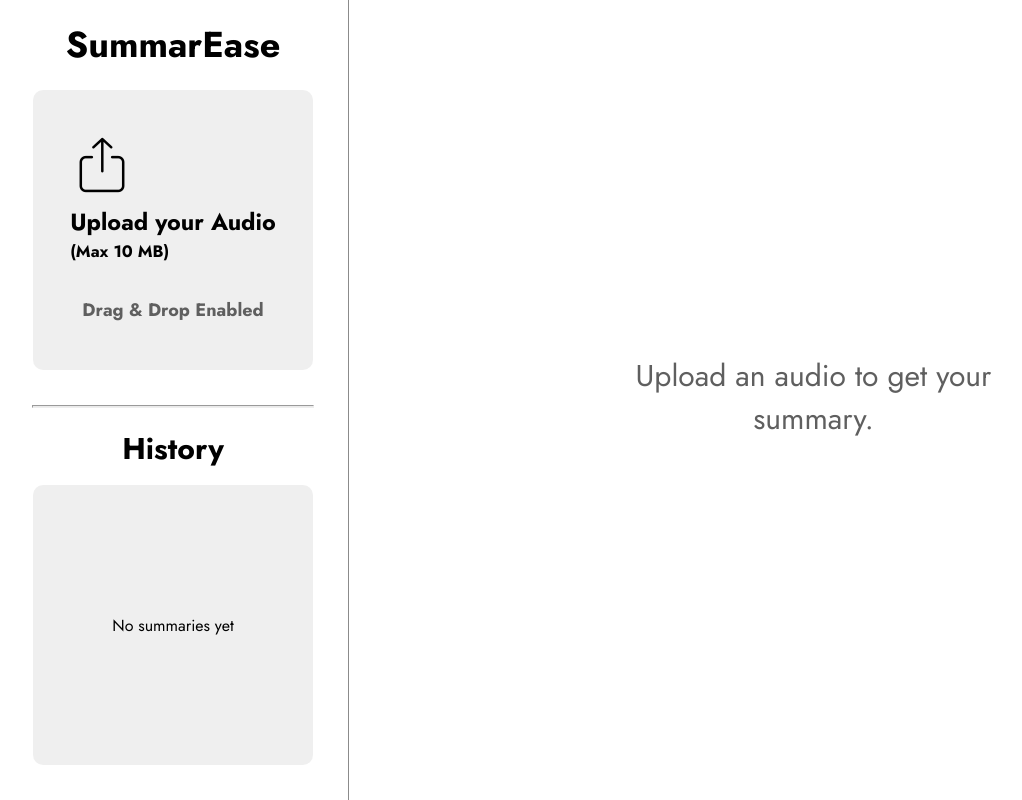
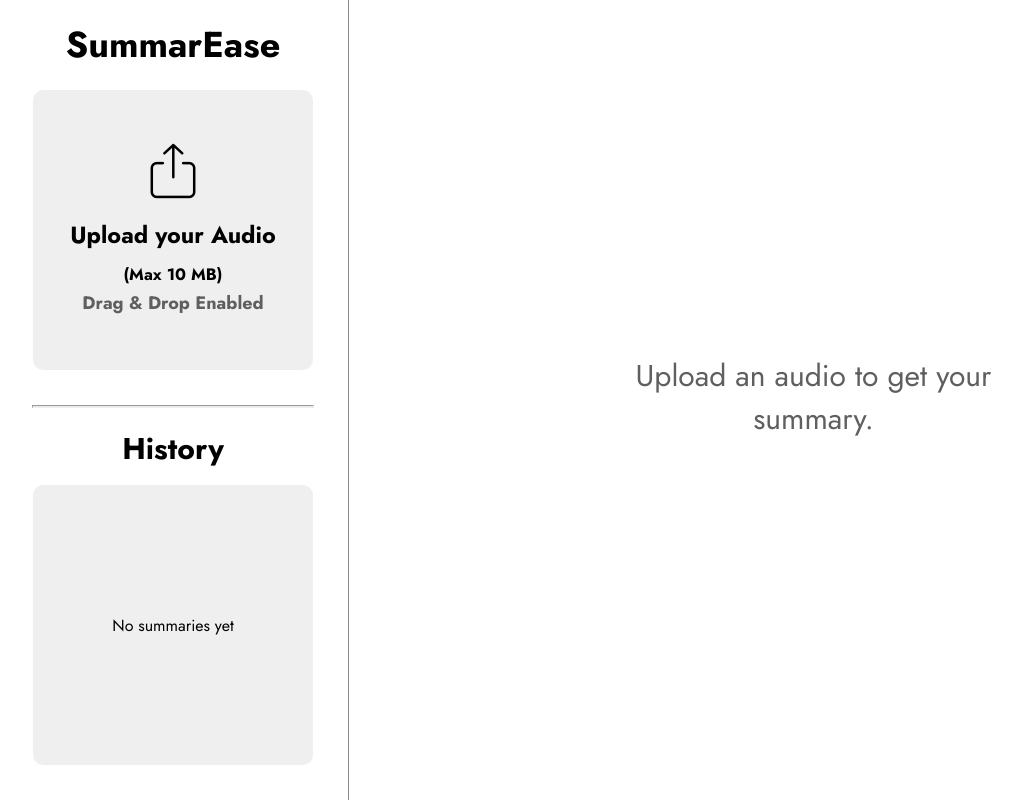
Before and after one commit to Ronald-Prato/summarease-client, a Next.js app: page /upload in a window 1280 px wide. Shown: the whole page, without its empty margins (2-1024 px from the left). Built offline with nearby package versions, Linux system fonts and the light colour scheme.

Commit message:
upload feature created, logic separated in Upload page, Uploader component, Output component

```diff
--- a/src/app/upload/page.tsx
+++ b/src/app/upload/page.tsx
@@ -8,8 +8,29 @@ import { AudioUploader, History, Output } from "@/components";
 export default function Upload() {
   const [response, setResponse] = useState("");
   const showOutput = response ? true : false;
+  const [isLoading, setIsLoading] = useState(false);
   const resetOutput = () => {
     setResponse("");
+  };
+
+  const handleUploadAudio = async (formData: FormData) => {
+    setIsLoading(true);
+
+    try {
+      const response = await fetch(
+        "http://173.255.198.22:9000/api/upload-audio",
+        {
+          method: "POST",
+          body: formData,
+        }
+      );
+      const data = await response.json();
+      setResponse(data);
+    } catch (err) {
+      console.log("Hubo un error D: ", err);
+    }
+
+    setIsLoading(false);
   };
 
   return (
@@ -18,9 +39,8 @@ export default function Upload() {
         {" "}
         <h1 className={styles.logo}>SummarEase</h1>
         <AudioUploader
-          handleResponse={(res) => {
-            setResponse(res);
-          }}
+          handleUploadAudio={handleUploadAudio}
+          isLoading={isLoading}
         />
         <hr className={styles.line} />
         <History />
--- a/src/components/AudioUploader/AudioUploader.module.css
+++ b/src/components/AudioUploader/AudioUploader.module.css
@@ -2,23 +2,23 @@
   width: 280px;
   height: 280px;
   display: flex;
+  cursor: pointer;
+  font-size: 20px;
+  font-weight: bold;
+  align-items: center;
+  margin-bottom: 1rem;
+  border-radius: 10px;
   flex-direction: column;
-  align-items: center;
   justify-content: center;
   background-color: rgba(95, 95, 95, 0.1);
-  margin-bottom: 1rem;
-  border-radius: 10px;
-  cursor: pointer;
-  font-weight: bold;
-  font-size: 20px;
 }
 
 .dragging {
+  transform: scale(0.97);
+  color: var(--color-white);
+  transition: var(--transition);
   border: 2px solid var(--color-primary);
-  color: var(--color-white);
   background-color: var(--color-bg-variant);
-  transform: scale(0.97);
-  transition: var(--transition);
 }
 
 .hidden {
@@ -31,5 +31,19 @@
   font-size: 18px;
   line-height: 35px;
   text-align: center;
-  margin-top: 30px;
 }
+
+.dropArea h3 {
+  margin-bottom: 10px;
+}
+
+.uploaderContainer {
+  display: flex;
+  flex-direction: column;
+  align-items: center;
+  justify-content: center;
+}
+
+.icon {
+  margin-bottom: 15px;
+}
--- a/src/components/AudioUploader/AudioUploader.tsx
+++ b/src/components/AudioUploader/AudioUploader.tsx
@@ -1,21 +1,23 @@
 "use client";
 
 import React from "react";
+import Image from "next/image";
 import { useState } from "react";
+import { Button, LoadingSpinner } from "@/components";
+import CheckIcon from "../../assets/checkIcon.svg";
 import styles from "./AudioUploader.module.css";
 import { NO_FILE_SELECTED_COPY } from "@/constants";
 import DownloadIcon from "../../assets/downloadIcon.svg";
-import Image from "next/image";
-import { LoadingSpinner } from "@/components";
-import CHECK from "../../assets/checkIcon.svg";
 
 export const AudioUploader = ({
-  handleResponse,
+  handleUploadAudio,
+  isLoading,
 }: {
-  handleResponse: (response: string) => void;
+  handleUploadAudio: (formData: FormData) => void;
+  isLoading: boolean;
 }) => {
   const [selectedFile, setSelectedFile] = useState<File | null>(null);
-  const [isLoading, setIsLoading] = useState(false);
+
   const [filename, setFilename] = useState(NO_FILE_SELECTED_COPY);
   const [isDragging, setIsDragging] = useState(false); // Add state for dragging
 
@@ -27,22 +29,11 @@ export const AudioUploader = ({
 
   function handleUpload() {
     if (!selectedFile) return;
-    setIsLoading(true);
     const formData = new FormData();
     formData.append("audio", selectedFile);
-
-    fetch("http://173.255.198.22:9000/api/upload-audio", {
-      method: "POST",
-      body: formData,
-    })
-      .then((response) => {
-        return response.json();
-      })
-      .then((data) => handleResponse(data.response))
-      .catch((error) => console.error(error))
-      .finally(() => setIsLoading(false));
+    handleUploadAudio(formData);
   }
-
+  // HANDLEDRAG FUNCTIONS
   function handleDrop(event: React.DragEvent<HTMLDivElement>) {
     event.preventDefault();
     const file = event.dataTransfer.files[0];
@@ -50,25 +41,21 @@ export const AudioUploader = ({
     setFilename(file ? file.name : NO_FILE_SELECTED_COPY);
     setIsDragging(false); // Reset dragging state
   }
-
   function handleDragOver(event: React.DragEvent<HTMLDivElement>) {
     event.preventDefault();
     event.dataTransfer.dropEffect = "copy";
     setIsDragging(true); // Set dragging state
   }
-
   function handleDragLeave(event: React.DragEvent<HTMLDivElement>) {
     event.preventDefault();
     setIsDragging(false);
   }
-
   function handleDragStart(event: React.DragEvent<HTMLDivElement>) {
     event.preventDefault();
     event.stopPropagation();
     event.dataTransfer.effectAllowed = "move";
     event.dataTransfer.dropEffect = "move";
   }
-
   function handleDragEnd(event: React.DragEvent<HTMLDivElement>) {
     event.preventDefault();
     event.stopPropagation();
@@ -89,9 +76,12 @@ export const AudioUploader = ({
         onDragLeave={handleDragLeave}
       >
         {!selectedFile ? (
-          <div>
-            {" "}
-            <Image src={DownloadIcon} alt="Download Icon" />
+          <div className={styles.uploaderContainer}>
+            <Image
+              src={DownloadIcon}
+              alt="Download Icon"
+              className={styles.icon}
+            />
             <h3>Upload your Audio</h3>
             <h5>(Max 10 MB)</h5>
             <input
@@ -101,14 +91,18 @@ export const AudioUploader = ({
               onChange={handleFileSelect}
               className={styles.hidden}
             />
+            <p>{filename}</p>
           </div>
         ) : (
-          <div>
-            <Image src={CHECK} alt="Check icon" />
+          <div className={styles.uploaderContainer}>
+            <Image src={CheckIcon} alt="Check icon" className={styles.icon} />
+            <p>{filename}</p>
+            <h3>Uploaded</h3>
+            <Button onClick={handleUpload} disabled={isLoading}>
+              {!isLoading ? "Summarize" : <LoadingSpinner />}
+            </Button>
           </div>
         )}
-
-        <p>{filename}</p>
       </div>
     </label>
   );
--- a/src/components/Button/Button.module.css
+++ b/src/components/Button/Button.module.css
@@ -1,14 +1,13 @@
 .buttonContainer {
   display: flex;
+  font-size: 20px;
+  cursor: pointer;
+  font-weight: 600;
+  border-radius: 8px;
   width: fit-content;
-  padding: 5px 20px;
-  border-radius: 8px;
+  color: var(--white);
   background-color: var(--black);
-  color: var(--white);
   font-family: var(--primary-font);
-  font-size: 20px;
-  font-weight: 600;
-  cursor: pointer;
 }
 
 @media (max-width: 726px) {
--- a/src/components/LoadingSpinner/LoadingSpinner.module.css
+++ b/src/components/LoadingSpinner/LoadingSpinner.module.css
@@ -0,0 +1,56 @@
+.ldsEllipsis {
+  display: inline-block;
+  position: relative;
+  width: 80px;
+  height: 40px;
+  transform: scale(0.7);
+}
+.ldsEllipsis div {
+  position: absolute;
+  top: 15px;
+  width: 13px;
+  height: 13px;
+  border-radius: 50%;
+  background: #fff;
+  animation-timing-function: cubic-bezier(0, 1, 1, 0);
+}
+.ldsEllipsis div:nth-child(1) {
+  left: 8px;
+  animation: ldsEllipsis1 0.6s infinite;
+}
+.ldsEllipsis div:nth-child(2) {
+  left: 8px;
+  animation: ldsEllipsis2 0.6s infinite;
+}
+.ldsEllipsis div:nth-child(3) {
+  left: 32px;
+  animation: ldsEllipsis2 0.6s infinite;
+}
+.ldsEllipsis div:nth-child(4) {
+  left: 56px;
+  animation: ldsEllipsis3 0.6s infinite;
+}
+@keyframes ldsEllipsis1 {
+  0% {
+    transform: scale(0);
+  }
+  100% {
+    transform: scale(1);
+  }
+}
+@keyframes ldsEllipsis3 {
+  0% {
+    transform: scale(1);
+  }
+  100% {
+    transform: scale(0);
+  }
+}
+@keyframes ldsEllipsis2 {
+  0% {
+    transform: translate(0, 0);
+  }
+  100% {
+    transform: translate(24px, 0);
+  }
+}
--- a/src/components/LoadingSpinner/LoadingSpinner.tsx
+++ b/src/components/LoadingSpinner/LoadingSpinner.tsx
@@ -1,7 +1,12 @@
+import styles from "./LoadingSpinner.module.css";
+
 export const LoadingSpinner = () => {
   return (
-    <div>
-      <p>Loading</p>
+    <div className={styles.ldsEllipsis}>
+      <div></div>
+      <div></div>
+      <div></div>
+      <div></div>
     </div>
   );
 };
--- a/src/components/Ouput/Output.tsx
+++ b/src/components/Ouput/Output.tsx
@@ -10,9 +10,9 @@ export const Output: FC<OutputProps> = ({ response }) => {
     <>
       <div className={styles.outputContainer}>
         {!response ? (
-          "Esperando Resumen"
+          <div className={styles.output}>"Esperando Resumen"</div>
         ) : (
-          <div dangerouslySetInnerHTML={{ __html: String(response) }} />
+          <div dangerouslySetInnerHTML={{ __html: response }} />
         )}
       </div>
     </>
```
Also changed, not shown: .eslintrc.json.
